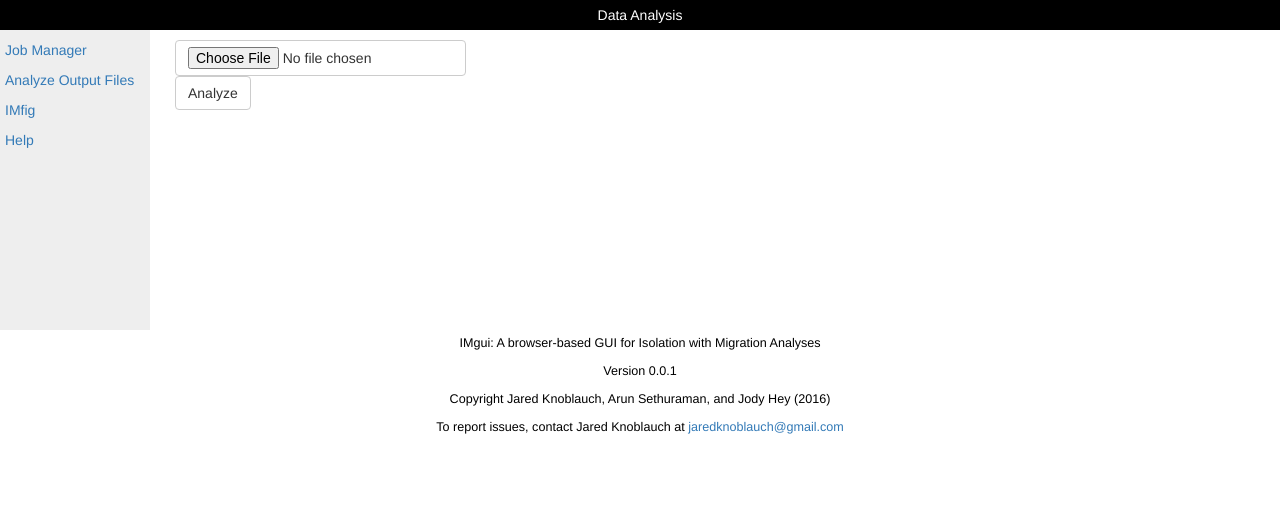
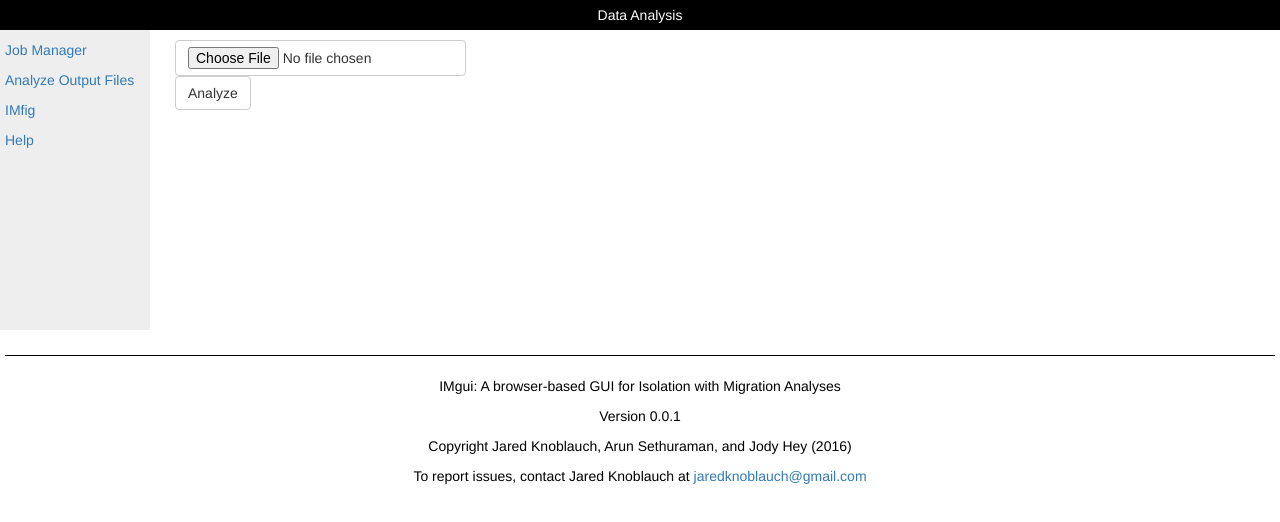
Before and after one commit to jaredgk/IMgui, a website: page public/analysis.html in a window 1280 px wide. Shown: the top 522 px of the page. Drawn offline with nearby package versions, Linux system fonts and the light colour scheme.

Commit message:
modified footer, changed text area sizes

```diff
--- a/public/analysis.html
+++ b/public/analysis.html
@@ -70,7 +70,7 @@
                             <input type="text" id="code-prefix" class="form-control">
                             <button type="button" class="btn btn-default" id="codeproduce">Generate Code</button>
                             <a type="button" class="btn btn-default" id="codedownload">Download Code</a>
-                            <textarea id="codearea" class="stdouttextarea col-xs-12" wrap="off"></textarea>
+                            <textarea id="codearea" class="codetextarea col-xs-12" wrap="off"></textarea>
                         </div>
                     </div>
 
@@ -78,10 +78,11 @@
             </div>
         </section>
         <footer>
-            <p class="small-p">IMgui: A browser-based GUI for Isolation with Migration Analyses</p>
-            <p class="small-p">Version 0.0.1</p>
-            <p class="small-p">Copyright Jared Knoblauch, Arun Sethuraman, and Jody Hey (2016)</p>
-            <p class="small-p">To report issues, contact Jared Knoblauch at <a href="mailto:jaredknoblauch@gmail.com">jaredknoblauch@gmail.com</a></p>
+            <hr style="border-top: 1px solid #000">
+            <p class="smaller-p">IMgui: A browser-based GUI for Isolation with Migration Analyses</p>
+            <p class="smaller-p">Version 0.0.1</p>
+            <p class="smaller-p">Copyright Jared Knoblauch, Arun Sethuraman, and Jody Hey (2016)</p>
+            <p class="smaller-p">To report issues, contact Jared Knoblauch at <a href="mailto:jaredknoblauch@gmail.com">jaredknoblauch@gmail.com</a></p>
         </footer>
         <!-- jQuery library -->
         <script src="jquery.min.js"></script>
```
Also changed, not shown: index.html (+5 -4 lines), public/help.html (+5 -4 lines), public/imfig.html (+5 -4 lines), public/imfig_functions.js (+7 -10 lines).
